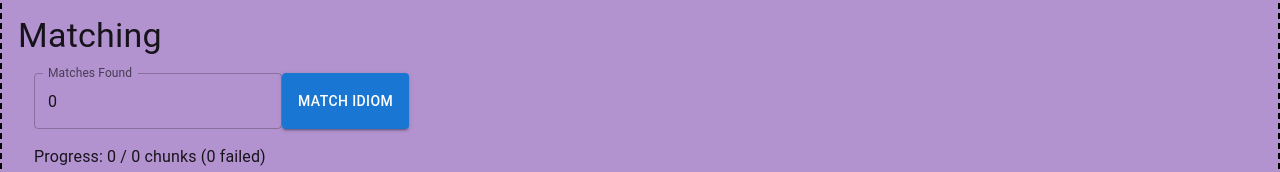
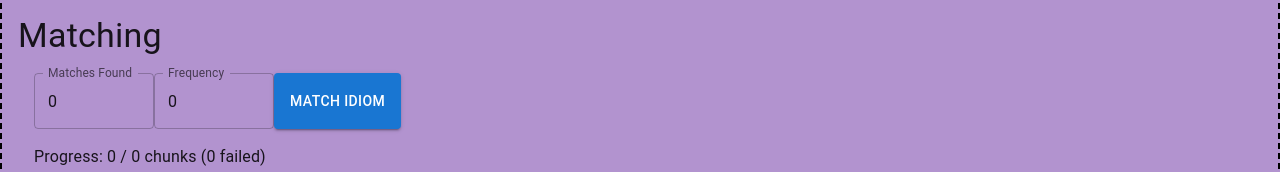
Before and after one commit to evanshaped/portfolio_frontend, a React (Vite) app: page /search in a window 1280 px wide. Shown: the part 571-743 px from the top of the page. Built offline with nearby package versions, Linux system fonts and the light colour scheme; no server answers.

Commit message:
Refactor MatchInfo text fields and some constants and functions used by ChartPage and SearchPage

```diff
--- a/src/pages/search_page/ChartPage.jsx
+++ b/src/pages/search_page/ChartPage.jsx
@@ -1,4 +1,4 @@
-import { Box, Button, FormControl, FormControlLabel, FormGroup, List, ListItem, ListItemText, Paper, Switch, TextField, Typography } from "@mui/material";
+import { Box, FormControlLabel, FormGroup, Switch, Typography } from "@mui/material";
 import { useEffect, useRef, useState } from "react";
 import { axiosInstanceIdioms } from "../../services/axiosServices";
 import SearchProgress from "./SearchProgress";
@@ -7,20 +7,10 @@ import CorpusSelect from "./CorpusSelect";
 import CustomPatternField from "./CustomPatternField";
 import MatchList from "./MatchList";
 import ChartContainer from "./ProgressiveChart/ChartContainer";
+import MatchInfo from "./MatchInfo";
+import { defaultMatchInfo, defaultSearchStatus, formatMatchInfo } from "./SearchPageConstants";
 
 export default function ChartPage() {
-    const defaultSearchStatus = {
-        'is_completed': false,
-        'total_chunks': "0",
-        'completed_chunks': 0,
-        'failed_chunks': 0,
-        'progress': 0,
-        'created_at': '',
-    }
-    const defaultMatchInfo = {
-        'total_matches': 0,
-        'frequency': 0.0000,
-    }
     const [corpusSelectValue, setCorpusSelectValue] = useState(null)
     const [corpusSelectHelperText, setCorpusSelectHelperText] = useState('')
     const [corpusSelectError, setCorpusSelectError] = useState(false)
@@ -96,11 +86,7 @@ export default function ChartPage() {
                 const status = response.data
 
                 setSearchStatus(reduceSearchStatus(status))
-                const newMatchInfo = {
-                    'total_matches': status.total_matches || 0,
-                    'frequency': status.frequency || 0.0000,
-                }
-                setMatchInfo(newMatchInfo)
+                setMatchInfo(formatMatchInfo(status))
                 if (include_match_ids) {
                     setMatchIds(status["match_ids"])
                 }
@@ -169,35 +155,12 @@ export default function ChartPage() {
 
                 <Typography variant='h4'>Matching</Typography>
                 <Typography variant='subtitle2' color="red">{searchErrorText}</Typography>
-                <Box
-                    display='flex'
-                    sx={{
-                        m: 2,
-                        justifyContent: 'start',
-                    }}
-                >
-                    <TextField
-                        id="matches-found"
-                        label="Matches Found"
-                        value={matchInfo.total_matches}
-                        slotProps={{ input: { readOnly: true, }, }}
-                        sx = {{ 'maxWidth': 120, }}
-                    />
-                    <TextField
-                        id="frequency"
-                        label="Frequency"
-                        value={matchInfo.frequency}
-                        slotProps={{ input: { readOnly: true, }, }}
-                        sx = {{ 'maxWidth': 120, }}
-                    />
-                    <Button
-                        variant="contained"
-                        onClick={handleSearchPatternInCorpus}
-                        disabled={isPolling}
-                    >
-                        {isPolling ? 'Searching...' : (isCustomIdiom ? 'Match Custom Pattern' : 'Match Idiom')}
-                    </Button>
-                </Box>
+                <MatchInfo
+                    matchInfo={matchInfo}
+                    handleSearchPatternInCorpus={handleSearchPatternInCorpus}
+                    isPolling={isPolling}
+                    isCustomIdiom={isCustomIdiom}
+                />
                 <SearchProgress searchStatus={searchStatus} />
                 <Box
                     display='flex'
--- /dev/null
+++ b/src/pages/search_page/MatchInfo.jsx
@@ -0,0 +1,34 @@
+import { Box, TextField, Button } from "@mui/material";
+
+
+export default function MatchInfo({ matchInfo, handleSearchPatternInCorpus, isPolling, isCustomIdiom }) {
+    return (
+        <Box
+            display='flex'
+            sx={{
+                m: 2,
+                justifyContent: 'start',
+            }}
+        >
+            <TextField
+                id="matches-found"
+                label="Matches Found"
+                value={matchInfo.total_matches}
+                slotProps={{ input: { readOnly: true, }, }}
+                sx={{ 'maxWidth': 120, }} />
+            <TextField
+                id="frequency"
+                label="Frequency"
+                value={matchInfo.frequency}
+                slotProps={{ input: { readOnly: true, }, }}
+                sx={{ 'maxWidth': 120, }} />
+            <Button
+                variant="contained"
+                onClick={handleSearchPatternInCorpus}
+                disabled={isPolling}
+            >
+                {isPolling ? 'Searching...' : (isCustomIdiom ? 'Match Custom Pattern' : 'Match Idiom')}
+            </Button>
+        </Box>
+    )
+}
--- a/src/pages/search_page/SearchPage.jsx
+++ b/src/pages/search_page/SearchPage.jsx
@@ -1,4 +1,4 @@
-import { Box, Button, FormControl, FormControlLabel, FormGroup, List, ListItem, ListItemText, Paper, Switch, TextField, Typography } from "@mui/material";
+import { Box, FormControlLabel, FormGroup, Switch, Typography } from "@mui/material";
 import { useEffect, useRef, useState } from "react";
 import { axiosInstanceIdioms } from "../../services/axiosServices";
 import SearchProgress from "./SearchProgress";
@@ -6,22 +6,16 @@ import CorpusSelect from "./CorpusSelect";
 import CustomPatternField from "./CustomPatternField";
 import MatchList from "./MatchList";
 import IdiomSelect from "./IdiomSelect";
+import MatchInfo from "./MatchInfo";
+import { defaultMatchInfo, defaultSearchStatus, formatMatchInfo } from "./SearchPageConstants";
 
 export default function SearchPage() {
-    const defaultSearchStatus = {
-        'is_completed': false,
-        'total_chunks': "0",
-        'completed_chunks': 0,
-        'failed_chunks': 0,
-        'progress': 0,
-        'created_at': '',
-    }
     const [corpusSelectValue, setCorpusSelectValue] = useState(null)
     const [corpusSelectHelperText, setCorpusSelectHelperText] = useState('')
     const [corpusSelectError, setCorpusSelectError] = useState(false)
     const [isCustomIdiom, setIsCustomIdiom] = useState(false)
     const [searchErrorText, setSearchErrorText] = useState("")
-    const [idiomMatches, setIdiomMatches] = useState(0)
+    const [matchInfo, setMatchInfo] = useState(defaultMatchInfo)
     const [ searchId, setSearchId] = useState(null)
     const [searchStatus, setSearchStatus] = useState(defaultSearchStatus)
     const [matchIds, setMatchIds] = useState([])
@@ -61,7 +55,7 @@ export default function SearchPage() {
         }
 
         setSearchStatus(defaultSearchStatus)
-        setIdiomMatches(0)
+        setMatchInfo(defaultMatchInfo)
         setMatchIds([])
 
         axiosInstanceIdioms.post('start_search/', data).then((response) => {
@@ -72,7 +66,7 @@ export default function SearchPage() {
         }).catch((error) => {
             console.error(error)
             setSearchId("")
-            setIdiomMatches("error")
+            setMatchInfo({'total_matches': 'error', 'frequency': 'error'})
         })
     }
 
@@ -91,7 +85,7 @@ export default function SearchPage() {
                 const status = response.data
 
                 setSearchStatus(reduceSearchStatus(status))
-                setIdiomMatches(status.total_matches || 0)
+                setMatchInfo(formatMatchInfo(status))
                 if (include_match_ids) {
                     setMatchIds(status["match_ids"])
                 }
@@ -149,27 +143,12 @@ export default function SearchPage() {
 
             <Typography variant='h4'>Matching</Typography>
             <Typography variant='subtitle2' color="red">{searchErrorText}</Typography>
-            <Box
-                display='flex'
-                sx={{
-                    m: 2,
-                    justifyContent: 'start',
-                }}
-            >
-                <TextField
-                    id="matches-found"
-                    label="Matches Found"
-                    value={idiomMatches}
-                    slotProps={{ input: { readOnly: true, }, }}
-                />
-                <Button
-                    variant="contained"
-                    onClick={handleSearchPatternInCorpus}
-                    disabled={isPolling}
-                >
-                    {isPolling ? 'Searching...' : (isCustomIdiom ? 'Match Custom Pattern' : 'Match Idiom')}
-                </Button>
-            </Box>
+            <MatchInfo
+                matchInfo={matchInfo}
+                handleSearchPatternInCorpus={handleSearchPatternInCorpus}
+                isPolling={isPolling}
+                isCustomIdiom={isCustomIdiom}
+            />
             <SearchProgress searchStatus={searchStatus} />
             <Box
                 display='flex'
--- /dev/null
+++ b/src/pages/search_page/SearchPageConstants.jsx
@@ -0,0 +1,20 @@
+export const defaultSearchStatus = {
+    'is_completed': false,
+    'total_chunks': "0",
+    'completed_chunks': 0,
+    'failed_chunks': 0,
+    'progress': 0,
+    'created_at': '',
+}
+
+export const defaultMatchInfo = {
+    'total_matches': 0,
+    'frequency': 0.0000,
+}
+
+export const formatMatchInfo = (searchStatus) => {
+    return {
+        'total_matches': searchStatus.total_matches || 0,
+        'frequency': searchStatus.frequency || 0.0000,
+    }
+}
```
